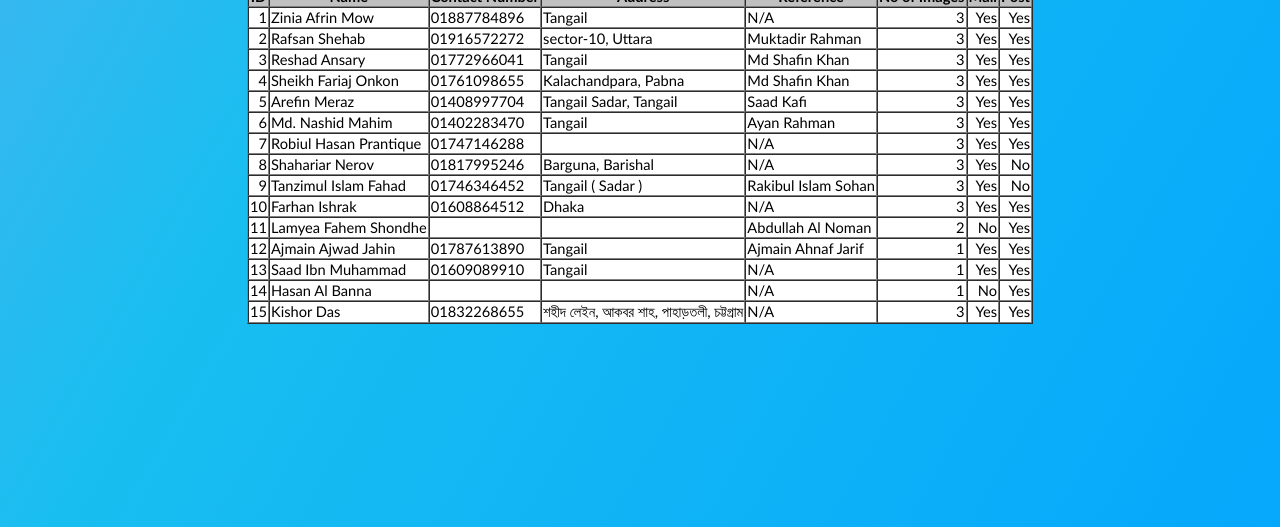
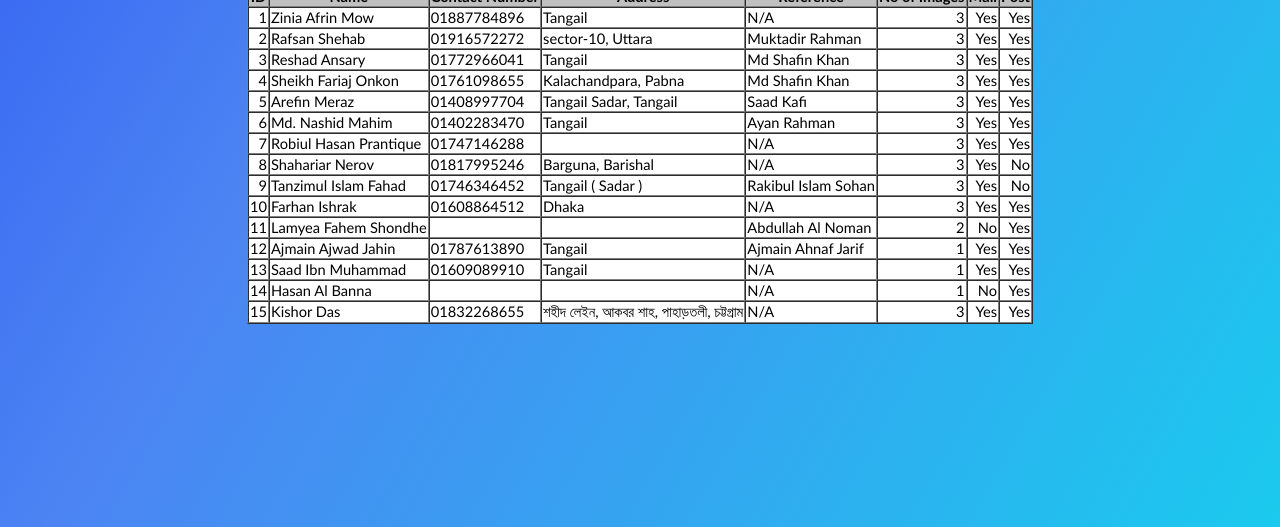
Before and after one commit to udoyahmed/udoyahmed.github.io, a plain HTML site: page index.html in a window 1280 px wide. Shown: the part 273-800 px from the top of the page. Drawn offline with Linux system fonts and the light colour scheme.

Commit message:
Add files via upload

```diff
--- a/styles.css
+++ b/styles.css
@@ -2,7 +2,7 @@ body{
     display: flex;
     justify-content: center;
     align-items: center;
-    background: linear-gradient(300deg, #00a2ff, #19bef0, #9aa3f2);
+    background: linear-gradient(300deg, #0dddec, #4c84f3, #0018f0);
     background-size: 180% 180%;
     animation: gradient-animation 18s ease infinite;
 }
```
